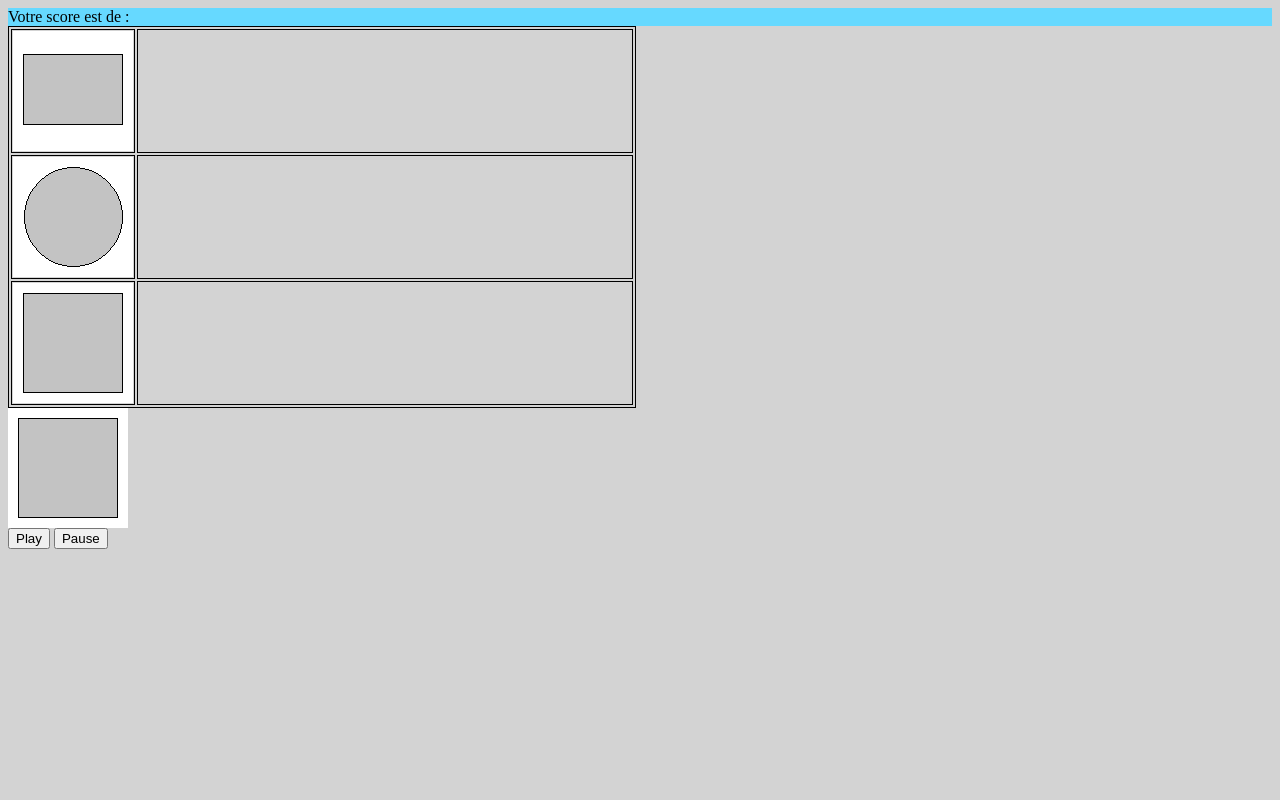
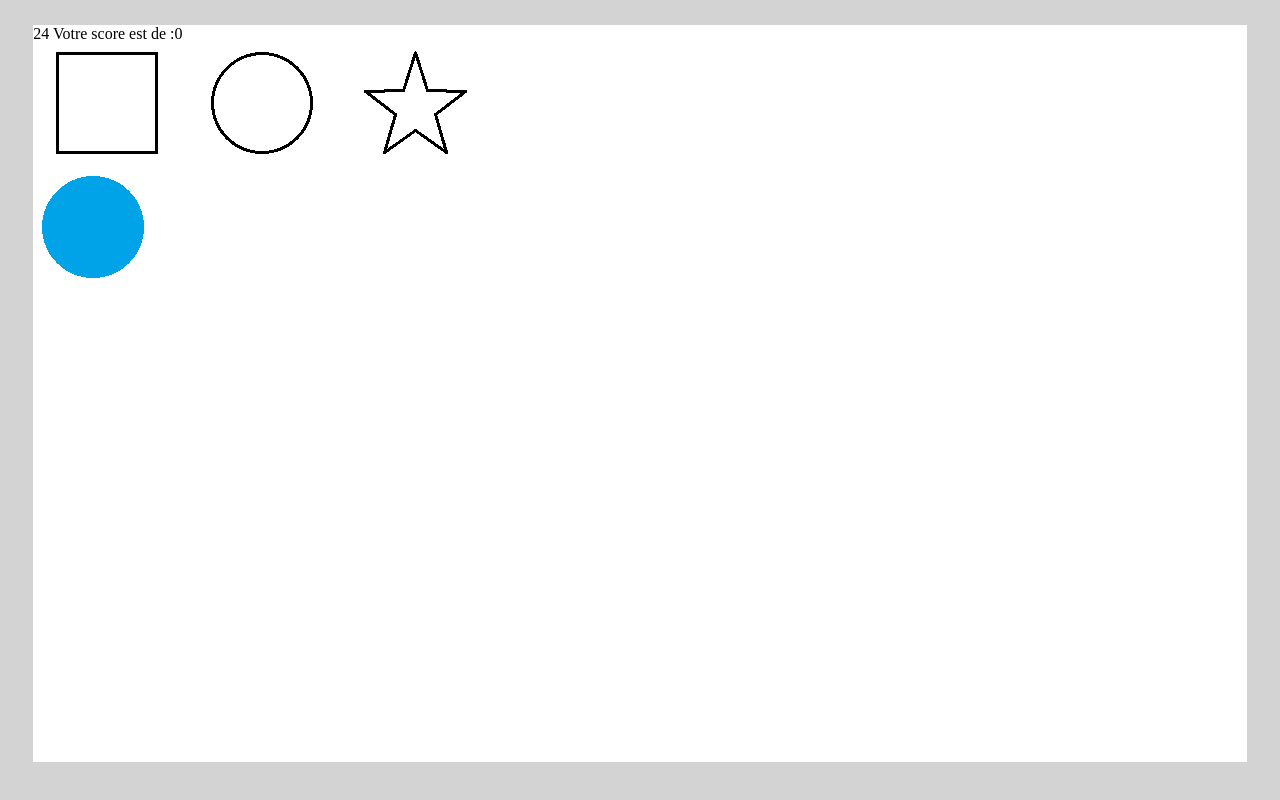
Before and after one commit to SamanMoha/Lapinouss, a PHP site: page /View/GeometryGame.html in a window 1280 px wide. Run offline with PHP 8.4, Linux system fonts and the light colour scheme; some libraries are stand-ins or nearby versions.

Commit message:
add the random form function and fix bugs

```diff
--- a/geometricgame/Controller/GeometryFormController.js
+++ b/geometricgame/Controller/GeometryFormController.js
@@ -2,18 +2,49 @@ var GeometryFormController = function (pModel) {
     var model = pModel || new GeometryFormModel();
 
     function play_clicked(){
-        console.log($('listgeometric'));
+        $('div#gamehome').hide();
         model.startGameTimer();
+
+        $('.droppable').droppable({
+            accept:".ui-draggable",
+            activeClass:"zone-drop-active",
+            hoverClass:"zone-drop-survolee",
+            drop: handleFigureDrop
+        });
     }
 
     function pause_clicked(){
-        $('pausebutton').val(model.pauseGameTimer());
+        $('div#gamehome').show();
+        $('input#pausebutton').html(model.pauseGameTimer());
+    }
+
+    function handleFigureDrop( event, ui){
+        var responseForm = ui.draggable.data('form');
+        var mainForm = $(this).data('form');
+
+        if(responseForm == mainForm){
+            model.setScore(model.getScore() + 20);
+            $('span#score').html(model.getScore());
+            $(ui.draggable).remove();
+            model.initListGeometric();
+        }else{
+            if(model.getScore() >= 10)
+            model.setScore(model.getScore() - 10);
+            $('span#score').html(model.getScore());
+        }
     }
 
     function init () {
         $('#playbutton').click(function(){play_clicked();});
         $('#pausebutton').click(function(){pause_clicked();});
-        //$('#score').val(model.getScore());
+        model.startGameTimer();
+        $('.droppable').droppable({
+            accept:".ui-draggable",
+            activeClass:"zone-drop-active",
+            hoverClass:"zone-drop-survolee",
+            drop: handleFigureDrop
+        });
+        model.initListGeometric();
     }
 
     return {
--- a/geometricgame/Lapinouss.css
+++ b/geometricgame/Lapinouss.css
@@ -1,35 +1,58 @@
 body {
-    background-color:  lightgrey;
-}
-div.displayscore {
-    background-color: #66d9ff;
+    background-color: lightgrey;
 }
 
-table {
-    empty-cells: show;
+div.content {
+    background-color: white;
+    height: 94%;
+    margin-top: 2%;
+    margin-left: 2%;
+    margin-bottom: 2%;
+    margin-right: 2%;
+}
+
+span.droppable{
+    margin: 5px;
+    padding: 10px;
+    height: 200px;
+    width: 200px;
+}
+
+div.listgeometric {
     border: 1px solid black;
 }
 
-td {
-    border: 1px solid black;
+span.zone-drop-active {
+    background-color: dodgerblue;
+    margin: 5px;
+    padding: 10px;
+    height: 200px;
+    width: 200px;
 }
 
-tr {
-    border: 1px solid black;
+span.zone-drop-survolee {
+    background-color: limegreen;
+    margin: 5px;
+    padding: 10px;
+    height: 200px;
+    width: 200px;
 }
 
-td.droppable{
-    width: 80%;
+#gamehome {
+    position: absolute;
+    left: 20%;
+    right: 20%;
+    background: #dfd;
+    width: 600;
+    height: 450;
+    z-index: 100;
+
+    border: 2px solid #333;
+    -moz-border-radius: 10px;
+    -webkit-border-radius: 10px;
+    border-radius: 10px;
+    -moz-box-shadow: .3em .3em .5em rgba(0, 0, 0, .8);
+    -webkit-box-shadow: .3em .3em .5em rgba(0, 0, 0, .8);
+    box-shadow: .3em .3em .5em rgba(0, 0, 0, .8);
+    padding: 20px;
 }
-
-div.listgeometrics {
-    border: 1px solid black;
-}
-
-.zone-drop-active {
-    background-color: limegreen;
-}
-
-.zone-drop-survolee {
-    background-color: limegreen;
-}
--- a/geometricgame/Model/GeometryFormModel.js
+++ b/geometricgame/Model/GeometryFormModel.js
@@ -5,7 +5,7 @@ var GeometryFormModel = function () {
     var score = 0;
 
     function startGameTimer() {
-        if(gametimer == 0 || gametimer <0){
+        /*if(gametimer == 0 || gametimer <0){
             gametimer = 30;
             countDown();
             updatetimer = setInterval(countDown, 1000);
@@ -19,7 +19,10 @@ var GeometryFormModel = function () {
             if(response == true){
                 gametimer = 30;
             }
-        }
+        }*/
+        gametimer = 30;
+        countDown();
+        updatetimer = setInterval(countDown, 1000);
     }
 
     function pauseGameTimer() {
@@ -44,8 +47,43 @@ var GeometryFormModel = function () {
     }
 
     function initListGeometric(){
-        console.log($('listgeometric').html());
-        $('listgeometric').html("<img src=\"../image/carre.png\" draggable=\"true\">");
+        var randomform = Math.floor((Math.random() * 3));
+        console.log(randomform)
+
+        if(randomform == 0){
+            $('<img/>')
+                .attr('src','../image/green_square.png')
+                .data( 'form', 'square' )
+                .appendTo( 'div#listgeometric' )
+                .draggable( {
+                    containment: 'div#content',
+                    stack: '#listgeometric div',
+                    cursor: 'move',
+                    revert: true
+                } );
+        }else if(randomform == 1) {
+            $('<img/>')
+                .attr('src','../image/blue_circle.png')
+                .data( 'form', 'circle' )
+                .appendTo( 'div#listgeometric' )
+                .draggable( {
+                    containment: 'div#content',
+                    stack: '#listgeometric div',
+                    cursor: 'move',
+                    revert: true
+                } );
+        }else if(randomform == 2){
+            $('<img/>')
+                .attr('src','../image/yellow_star.png')
+                .data( 'form', 'star' )
+                .appendTo( 'div#listgeometric' )
+                .draggable( {
+                    containment: 'div#content',
+                    stack: '#listgeometric div',
+                    cursor: 'move',
+                    revert: true
+                } );
+        }
     }
 
     function getGameTimer() {
@@ -57,16 +95,17 @@ var GeometryFormModel = function () {
     }
 
     function getScore() {
-        return $('#score').html();
+        return score;
     }
 
     function setScore(value) {
-        $('#score').html(value);
+        score = value;
     }
 
     return {
         startGameTimer : startGameTimer,
         pauseGameTimer : pauseGameTimer,
+        initListGeometric : initListGeometric,
         getScore : getScore,
         setScore : setScore,
         countDown : countDown
--- a/geometricgame/View/GeometryGame.html
+++ b/geometricgame/View/GeometryGame.html
@@ -4,6 +4,10 @@
         <link rel="stylesheet" href="../Lapinouss.css" type="text/css">
 
         <script type="text/javascript" src="../jquery-2.2.4.min.js"></script>
+        <script src="//ajax.googleapis.com/ajax/libs/jquery/1.8.3/jquery.min.js">
+        </script>
+        <script src="//ajax.googleapis.com/ajax/libs/jqueryui/1.9.1/jquery-ui.min.js">
+        </script>
 
         <script type="text/javascript" src="../Controller/GeometryFormController.js"></script>
         <script type="text/javascript" src="../Model/GeometryFormModel.js"></script>
@@ -16,29 +20,41 @@
     </head>
 
     <body>
-        <div id="gametimer">
+        <div class="content" >
+            <div class="header">
+                <span id="gametimer"></span>
+                <span class="displayscore">
+                    Votre score est de :<span id="score">0</span>
+                </span>
+            </div>
+            <!--<div id="gamehome">
+                <span class="rules">
+                    Age conseille: 3ans<br>
+                    Regles:<br>
+                    <p>
+                        l objectif est de regrouper les differentes formes par type, c est a dire les carre avec les carrees etc ...
+                        On verras bien la place que ça prend okay au pire Blablabla
+                    </p>
+                </span>
+                <span class="menu">
+                    <input type="button" id="playbutton" value="Play"/>
+                    <br>
+                    <input type="button" id="scorebutton" value="Score"/>
+                </span>
+            </div>-->
+            <div>
+                <span class="droppable" data-form="square">
+                    <img src="../image/square.png"/>
+                </span>
+                <span class="droppable" data-form="circle">
+                    <img src="../image/circle.png"/>
+                </span>
+                <span class="droppable" data-form="star">
+                    <img src="../image/star.png"/>
+                </span>
+            </div>
+            <div id="listgeometric"></div>
+            <!--<input type="button" id="pausebutton" value="Pause"/>-->
         </div>
-        <div class="displayscore">
-            Votre score est de :<div id="score"></div></div>
-        <table>
-            <tr class="rectangle">
-                <td><input type="image" id="main" src="../image/rectangle.png" /></td>
-                <td class="droppable"></td>
-            </tr>
-            <tr class="rond">
-                <td><input type="image" id="main" src="../image/rond.png"/></td>
-                <td class="droppable"></td>
-            </tr>
-            <tr class="carre">
-                <td><input type="image" id="main" src="../image/carre.png"/></td>
-                <td class="droppable"></td>
-            </tr>
-        </table>
-        <div id="listgeometric">
-            <img src="../image/carre.png" draggable="true" />
-        </div>
-        <input type="button" id="playbutton" value="Play"/>
-        <input type="button" id="pausebutton" value="Pause"/>
     </body>
-
 </html>
```
Also changed, not shown: geometricgame/image/blue_circle.png (added), geometricgame/image/carre.png (deleted), geometricgame/image/circle.png (added), geometricgame/image/green_square.png (added), geometricgame/image/rectangle.png (deleted), geometricgame/image/rond.png (deleted), geometricgame/image/square.png (added), geometricgame/image/star.png (added), geometricgame/image/yellow_star.png (added).
